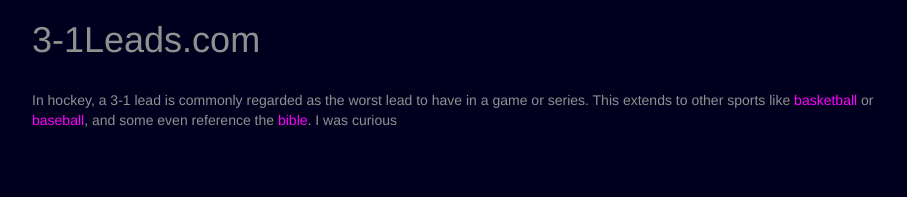
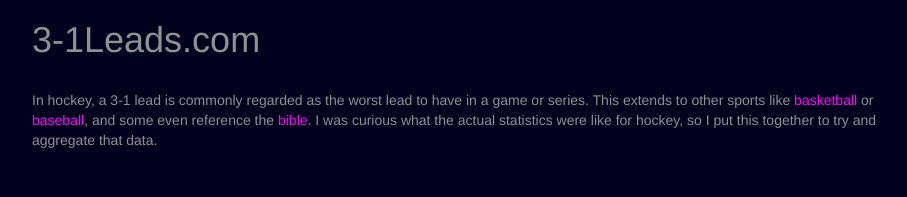
Before and after one commit to shankera/3-1leads, a plain HTML site: page index.html in a window 1280 px wide. Shown: the top 197 px of the page, without its empty margins (273-1180 px from the left). Drawn offline with nearby package versions, Linux system fonts and the light colour scheme; no server answers.

Commit message:
updating index.html

```diff
--- a/index.html
+++ b/index.html
@@ -23,7 +23,7 @@
         </div>
         <h1><a href="http://www.3-1leads.com">3-1Leads.com</a></h1>
         <div id="content" class="page-content  body-fillcanvas">
-            <p>In hockey, a 3-1 lead is commonly regarded as the worst lead to have in a game or series. This extends to other sports like <a class="pinklink" href="http://www.nba.com/playoffs/2016/finals/">basketball</a> or <a class="pinklink" href="http://m.mlb.com/news/article/207938228/chicago-cubs-win-2016-world-series/">baseball</a>, and some even reference the <a class="pinklink" href="http://biblehub.com/job/3-1.htm">bible</a>. I was curious</p>
+            <p>In hockey, a 3-1 lead is commonly regarded as the worst lead to have in a game or series. This extends to other sports like <a class="pinklink" href="http://www.nba.com/playoffs/2016/finals/">basketball</a> or <a class="pinklink" href="http://m.mlb.com/news/article/207938228/chicago-cubs-win-2016-world-series/">baseball</a>, and some even reference the <a class="pinklink" href="http://biblehub.com/job/3-1.htm">bible</a>. I was curious what the actual statistics were like for hockey, so I put this together to try and aggregate that data.</p>
         </div>
     </div>
     <footer class="site-footer">
```
